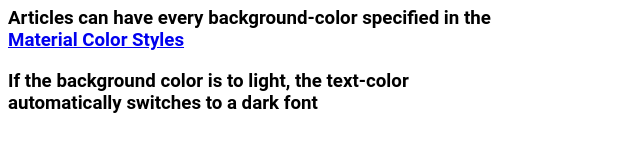
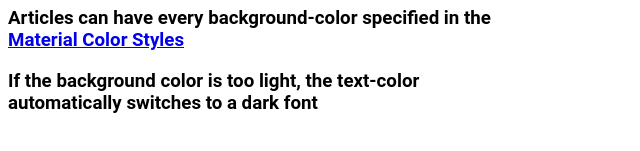
Before and after one commit to wasc-io/paper-article, a website: page demo/index.html in a window 1280 px wide. Shown: the part 137-288 px from the top of the page, 0-640 px from the left. Drawn offline with Linux system fonts and the light colour scheme.

Commit message:
Grammer error in demo

```diff
--- a/demo/index.html
+++ b/demo/index.html
@@ -68,7 +68,7 @@ subject to an additional IP rights grant found at http://polymer.github.io/PATEN
       </template>
     </demo-snippet>
 
-    <h3>If the background color is to light, the text-color automatically switches to a dark font</h3>
+    <h3>If the background color is too light, the text-color automatically switches to a dark font</h3>
     <demo-snippet class="centered-demo">
       <template>
         <paper-article contrast color="yellow-600">Mauris. Aptent ac gravida non sapien velit libero.</paper-article>
```
